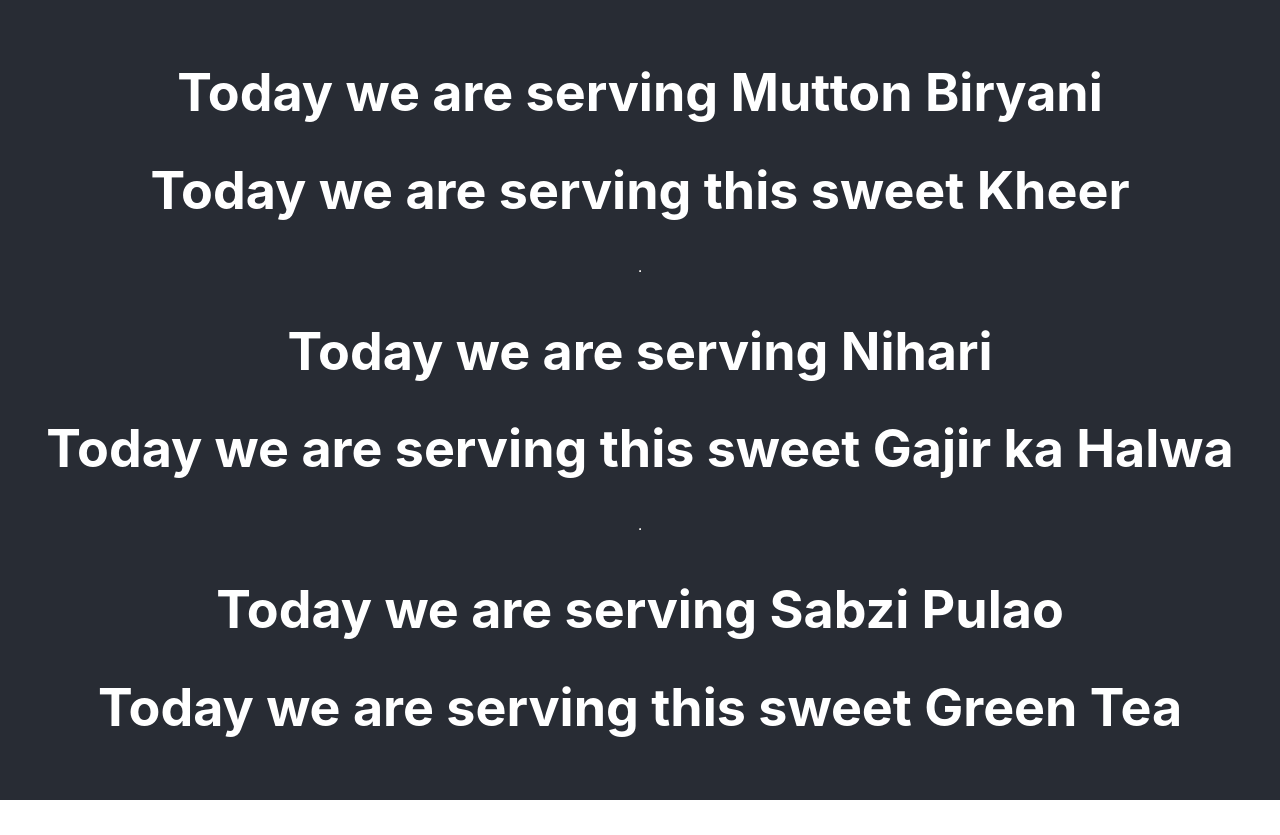
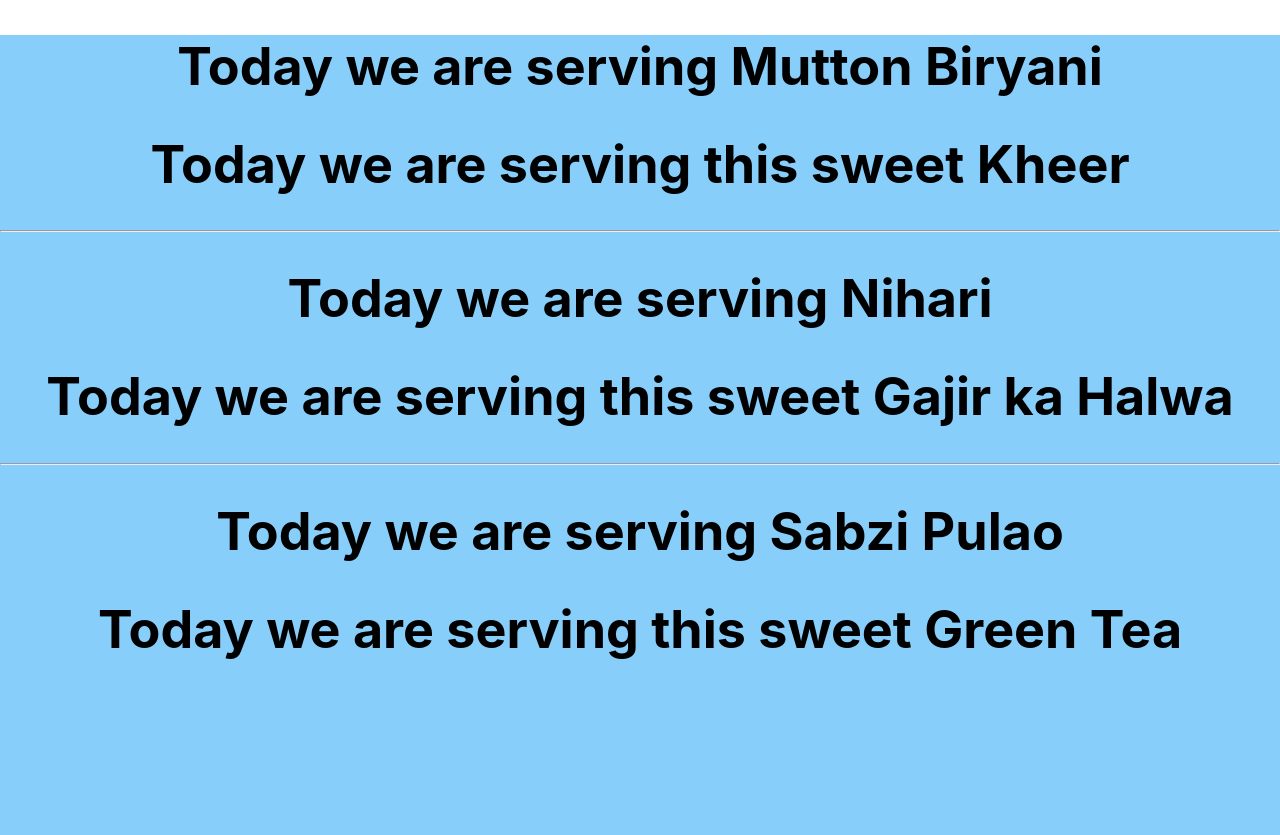
Before and after one commit to khaliqabdul/demo-app-class-3, a React (Create React App) app: page / in a window 1280 px wide. Before the commit the page ends 800 px from the top, so only its background shows below. Built offline with nearby package versions, Linux system fonts and the light colour scheme.

Commit message:
Updated src/App.css

```diff
--- a/src/App.css
+++ b/src/App.css
@@ -14,14 +14,14 @@
 }
 
 .App-header {
-  background-color: #282c34;
+  background-color: lightskyblue;
   min-height: 100vh;
-  display: flex;
+  display: flexbox;
   flex-direction: column;
   align-items: center;
   justify-content: center;
   font-size: calc(10px + 2vmin);
-  color: white;
+  color: black;
 }
 
 .App-link {
```
